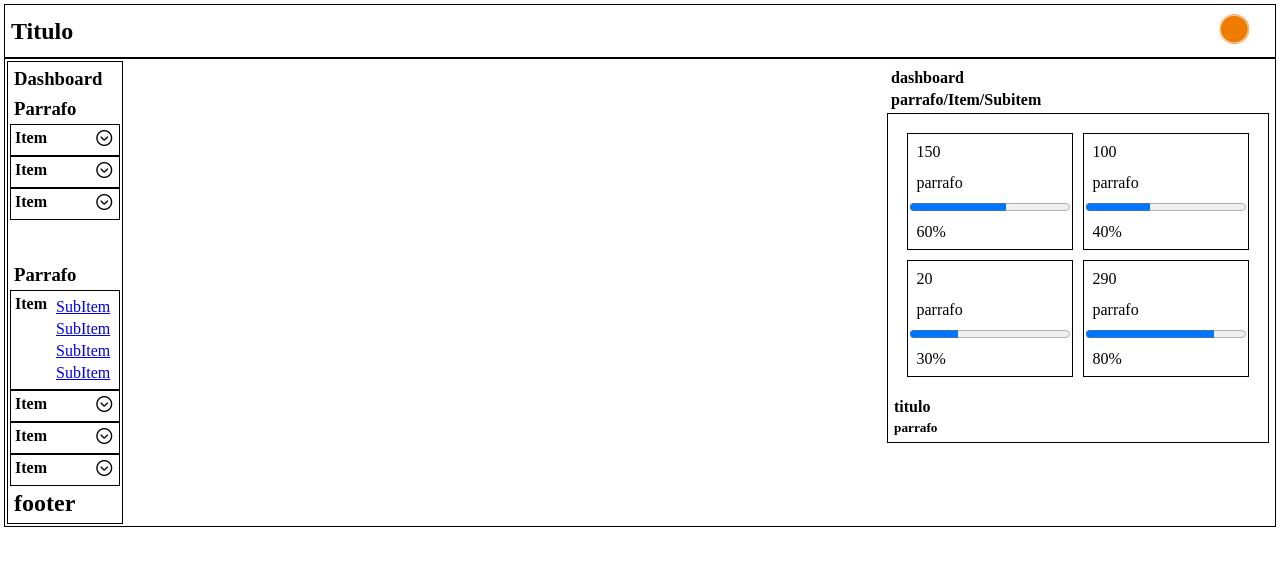
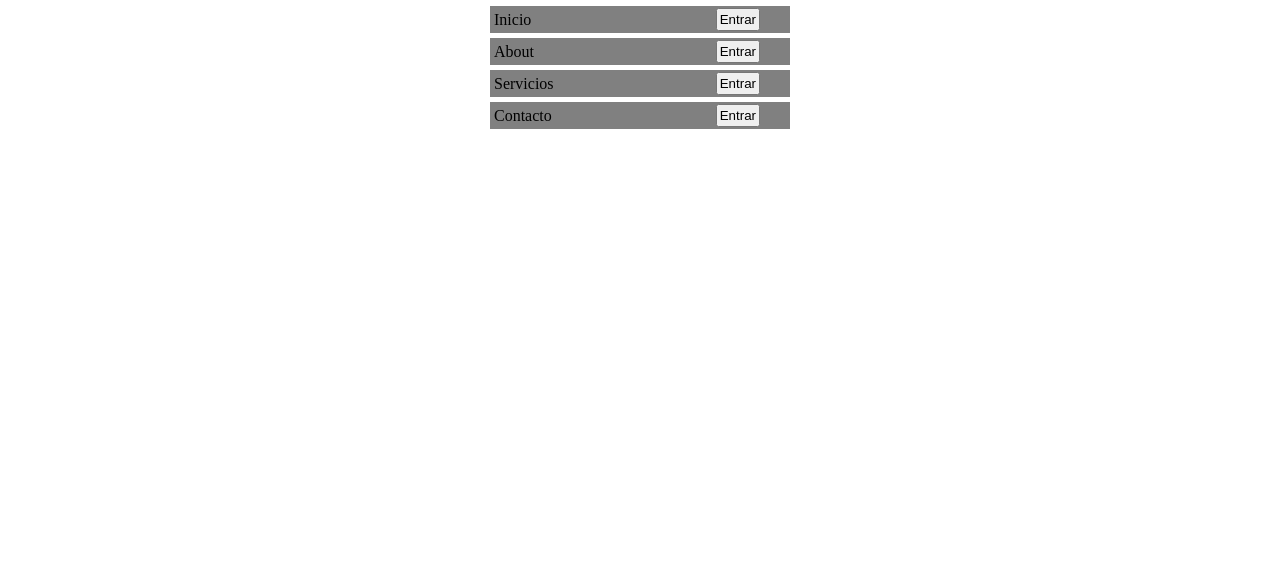
Before and after one commit to DanielG0m/practicaFlexBox, a plain HTML site: page index.html in a window 1280 px wide. Drawn offline with nearby package versions, Linux system fonts and the light colour scheme.

Commit message:
feat: :triangular_flag_on_post: Ejercicio2
Construccion del ejercicio 2

```diff
--- a/css/styles.css
+++ b/css/styles.css
@@ -5,90 +5,47 @@
 
 }
 
-header{
+body{
     display: flex;
-    justify-content: space-between;
-    align-items: center;
-    border: 1px solid black;
+    justify-content: center;
 }
 
-
-.sec1{
+.items1{
     display: flex;
-    flex-direction: column;
-    border: red;
-    border: 1px solid black;
+    align-items: center;
+    justify-content: space-between;
+    background: gray;
+    padding-right: 30px;
+    margin-bottom: 5px;
+    width: 300px
 }
 
-
-.menu-btn{
+.items2{
     display: flex;
+    align-items: center;
     justify-content: space-between;
-    border: 1px solid black;
+    background: gray;
+    padding-right: 30px;
+    margin-bottom: 5px;
+    width: 300px
 }
 
-footer{
-    display:  flex;
-    flex-direction: column;
+.items3{
+    display: flex;
+    align-items: center;
+    justify-content: space-between;
+    background: gray;
+    padding-right: 30px;
+    margin-bottom: 5px;
+    width: 300px
 }
 
-.blankSpace{
-    height: 40px;
+.items4{
+    display: flex;
+    align-items: center;
+    justify-content: space-between;
+    background: gray;
+    padding-right: 30px;
+    margin-bottom: 5px;
+    width: 300px
 }
-
-ul{
-    list-style-type: none;
-    padding: 1px;
-}
-
-.bd{
-    display: flex;
-    justify-content: space-between;
-    border: 1px solid black;
-}
-
-.container{
-    display: flex;
-    flex-direction: column;
-    border: 1px solid black;
-}
-
-.dashboard2{
-    display: inline-block;
-
-}
-
-.cajas{
-    display: grid;
-    grid-template-columns: auto auto;
-    margin: 10px;
-
-}
-
-.caja1{
-    margin: 5px;
-    border: 1px solid black;
-}
-
-
-p{
-    padding: 6.5px;
-}
-
-.parragraph{
-    height: 10px;
-    margin: 10px;
-    background-color: forestgreen;
-}
-
-@media screen and (max-width: 1000px){
-
-}
-
-@media screen and (max-width: 1210px){
-
-}
-
-@media screen and (max-height: 650px) {
-
-}
--- a/index.html
+++ b/index.html
@@ -5,129 +5,25 @@
     <meta name="viewport" content="width=device-width, initial-scale=1.0">
     <title>Document</title>
     <link rel="stylesheet" href="css/styles.css">
-    <link rel='stylesheet' href='https://cdn-uicons.flaticon.com/2.1.0/uicons-regular-straight/css/uicons-regular-straight.css'>
 </head>
-<header>
-    <div class="titulo">
-        <h2>Titulo</h2>
-    </div>
-    <div class="dashboard">
-        <a href="#"><img src="storage/img/pointOrange.png" alt="orangepoint" height="40px"></a>
-    </div>
-</header>
 <body>
-    <div class="bd">
-        <section class="sec1">
-            <div class="dash">
-                <h3>Dashboard</h3>
-            </div>
-            <div class="null">
-                <h3>Parrafo</h3>
-            </div>
-            <div class="menu-btn">
-                <h4>Item</h4>
-                <div class="btn">
-                    <ul><i class="fi fi-rs-angle-circle-down"></i></ul>
-                </div>
-            </div>
-            <div class="menu-btn">
-                <h4>Item</h4>
-                <div class="btn">
-                    <ul><i class="fi fi-rs-angle-circle-down"></i></ul>
-                </div>
-            </div>
-            <div class="menu-btn">
-                <h4>Item</h4>
-                <div class="btn">
-                    <ul><i class="fi fi-rs-angle-circle-down"></i></ul>
-                </div>
-            </div>
-            <div class="blankSpace">
-            </div>
-            <div class="null">
-                <h3>Parrafo</h3>
-            </div>
-            <div class="menu-btn">
-                <h4>Item</h4>
-                <div class="btn">
-                    <ul class="lista">
-                        <li>
-                            <a href="#">SubItem</a>
-                        </li>
-                        <li>
-                            <a href="#">SubItem</a>
-                        </li>
-                        <li>
-                            <a href="#">SubItem</a>
-                        </li>
-                        <li>
-                            <a href="#">SubItem</a>
-                        </li>
-                    </ul>
-                </div>
-            </div>
-            <div class="menu-btn">
-                <h4>Item</h4>
-                <div class="btn">
-                    <ul><i class="fi fi-rs-angle-circle-down"></i></ul>
-                </div>
-            </div>
-            <div class="menu-btn">
-                <h4>Item</h4>
-                <div class="btn">
-                    <ul><i class="fi fi-rs-angle-circle-down"></i></ul>
-                </div>
-            </div>
-            <div class="menu-btn">
-                <h4>Item</h4>
-                <div class="btn">
-                    <ul><i class="fi fi-rs-angle-circle-down"></i></ul>
-                </div>
-            </div>
-            <footer>
-                <h1>footer</h1>
-            </footer>
-        </section>
-        <section class="sec2">
-            <div class="PIS">
-                <div class="dashboard2">
-                    <h4>dashboard</h4>
-                    <h4>parrafo/Item/Subitem</h4>
-                </div>
-                <div class="container">
-                    <div class="cajas">
-                        <div class="caja1">
-                            <p>150</p>
-                            <p>parrafo</p>
-                            <progress id="progress" value="60" max="100"> 32% </progress>
-                            <p>60%</p>
-                        </div>
-                        <div class="caja1">
-                            <p>100</p>
-                            <p>parrafo</p>
-                            <progress id="progress" value="40" max="100"> 32% </progress>
-                            <p>40%</p>
-                        </div>
-                        <div class="caja1">
-                            <p>20</p>
-                            <p>parrafo</p>
-                            <progress id="progress" value="30" max="100"> 32% </progress>
-                            <p>30%</p>
-                        </div>
-                        <div class="caja1">
-                            <p>290</p>
-                            <p>parrafo</p>
-                            <progress id="progress" value="80" max="100"> 32% </progress>
-                            <p>80%</p>
-                        </div>
-                    </div>
-                    <div class="titleParagraph">
-                        <h4>titulo</h4>
-                        <h5>parrafo</h5>
-                    </div>
-                </div>
-            </div>
-        </section>
+    <div class="menu">
+        <div class="items1">
+            <p>Inicio</p>
+            <button>Entrar</button>
+        </div>
+        <div class="items2">
+            <p>About</p>
+            <button>Entrar</button>
+        </div>
+        <div class="items3">
+            <p>Servicios</p>
+            <button>Entrar</button>
+        </div>
+        <div class="items4">
+            <p>Contacto</p>
+            <button>Entrar</button>
+        </div>
     </div>
 </body>
 </html>
```
